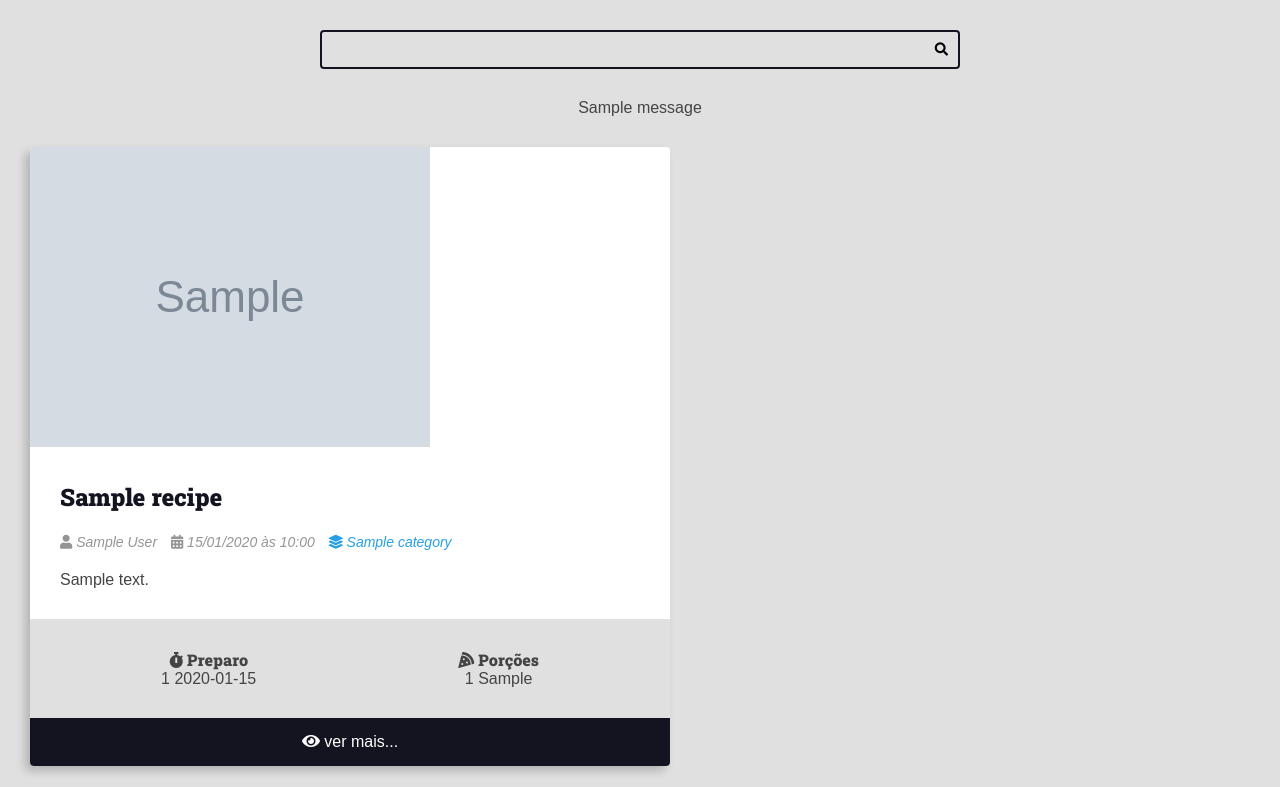
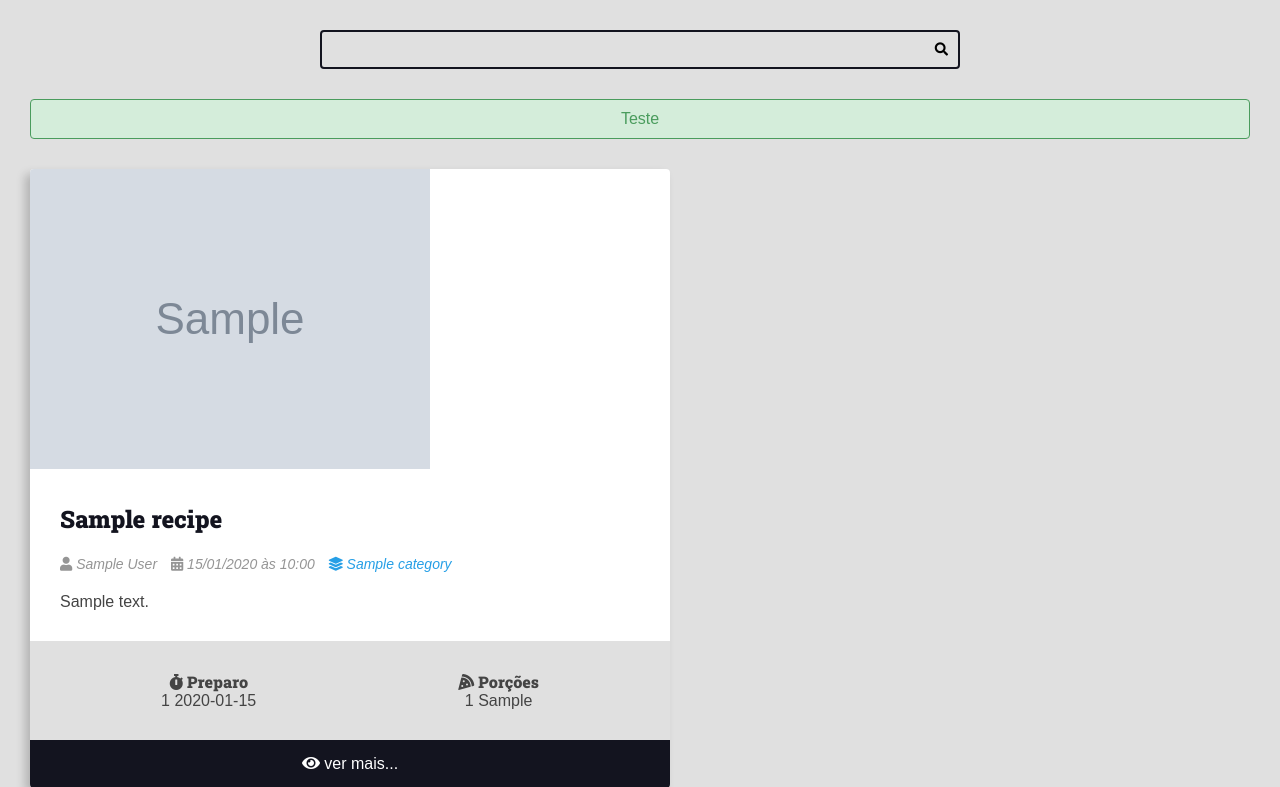
Before and after one commit to Rondi650/curso-django-udemy, a Django app: page / in a window 1280 px wide. Shown: the part 113-900 px from the top of the page. Run offline with Django 5.2, Linux system fonts and the light colour scheme; tables that the repository leaves empty hold one stand-in row (values such as "Sample post"); grey boxes marked "Sample" are stand-in pictures; one stand-in notice (Sample message) is shown.

Commit message:
fix(messages): update message tags and improve message display in home template

```diff
--- a/project/settings.py
+++ b/project/settings.py
@@ -131,7 +131,7 @@ STATICFILES_DIRS = [
 MEDIA_URL = '/media/'  # montagem da url
 MEDIA_ROOT = BASE_DIR / 'media/'  # caminho fisico dos dados
 
-MESSAGES_TAGS = {
+MESSAGE_TAGS = {
     constants.DEBUG: 'message-debug',
     constants.ERROR: 'message-error',
     constants.INFO: 'message-info',
--- a/recipes/templates/recipes/pages/home.html
+++ b/recipes/templates/recipes/pages/home.html
@@ -1,10 +1,13 @@
 {% extends "global/base.html" %}
 
 {% block content %}
+
 {% if messages %}
 <div class="main-content center container">
     {% for message in messages %}
-        {{message}}
+        <div class="message {{ message.tags }}">
+            {{ message }}
+        </div>
     {% endfor %}
 </div>
 {% endif %}
@@ -19,4 +22,5 @@
         </div>
     {% endfor %}
 </div>
+
 {% endblock content %}
--- a/recipes/views.py
+++ b/recipes/views.py
@@ -13,6 +13,8 @@ PER_PAGE = int(os.environ.get('PER_PAGE', 6))
 
 def home(request: HttpRequest):
     recipes = Recipe.objects.filter(is_published=True).order_by('-id')
+
+    messages.success(request, 'Teste')
 
     page_obj, pagination_range = make_pagination(request, recipes, PER_PAGE)
 
@@ -66,7 +68,6 @@ def recipe(request: HttpRequest, id):
 
 
 def search(request: HttpRequest):
-    messages.success(request, 'Teste')
 
     search_term = request.GET.get('search', '').strip()
 
```
